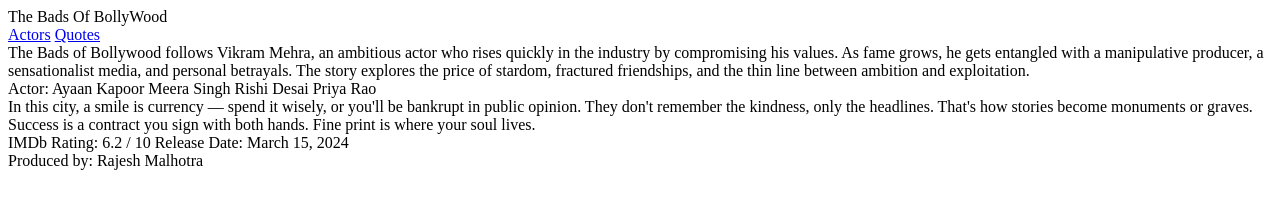
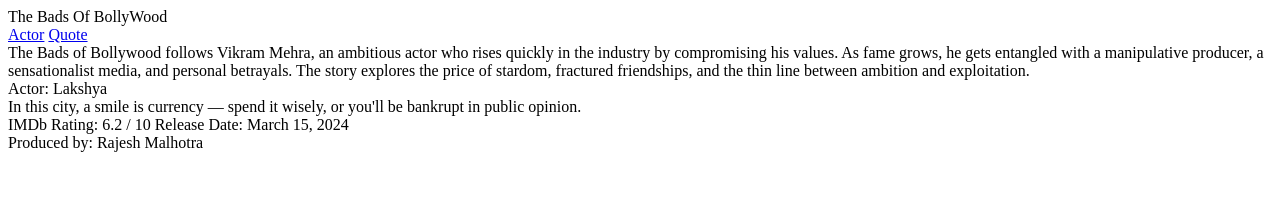
Before and after one commit to acciojob/semantic-imdb-786Mushfique, a website: page main.html in a window 1280 px wide. Drawn offline with Linux system fonts and the light colour scheme.

Commit message:
created a submission

```diff
--- a/main.html
+++ b/main.html
@@ -10,27 +10,17 @@
 	<!-- the entire body must be written by student -->
 	<header>The Bads Of BollyWood</header>
 	<nav>
-		<a id="nav-actor" href="actors">Actors</a>
-		<a id="nav-quote" href="quotes">Quotes</a>
+		<a id="nav-actor" href="actors">Actor</a>
+		<a id="nav-quote" href="quotes">Quote</a>
 	</nav>
 	<summary>
 		The Bads of Bollywood follows Vikram Mehra, an ambitious actor who rises quickly in the industry by compromising his values. As fame grows, he gets entangled with a manipulative producer, a sensationalist media, and personal betrayals. The story explores the price of stardom, fractured friendships, and the thin line between ambition and exploitation.
 	</summary>
 	<section id="actor">
-		Actor:  Ayaan Kapoor
-
-        Meera Singh
-
-        Rishi Desai
-
-        Priya Rao
+		Actor:  Lakshya
 	</section>
 	<section id="quote">
 		In this city, a smile is currency — spend it wisely, or you'll be bankrupt in public opinion.
-
-       They don't remember the kindness, only the headlines. That's how stories become monuments or graves.
-
-       Success is a contract you sign with both hands. Fine print is where your soul lives.
 	</section>
 	<aside>
 		IMDb Rating: 6.2 / 10
```
